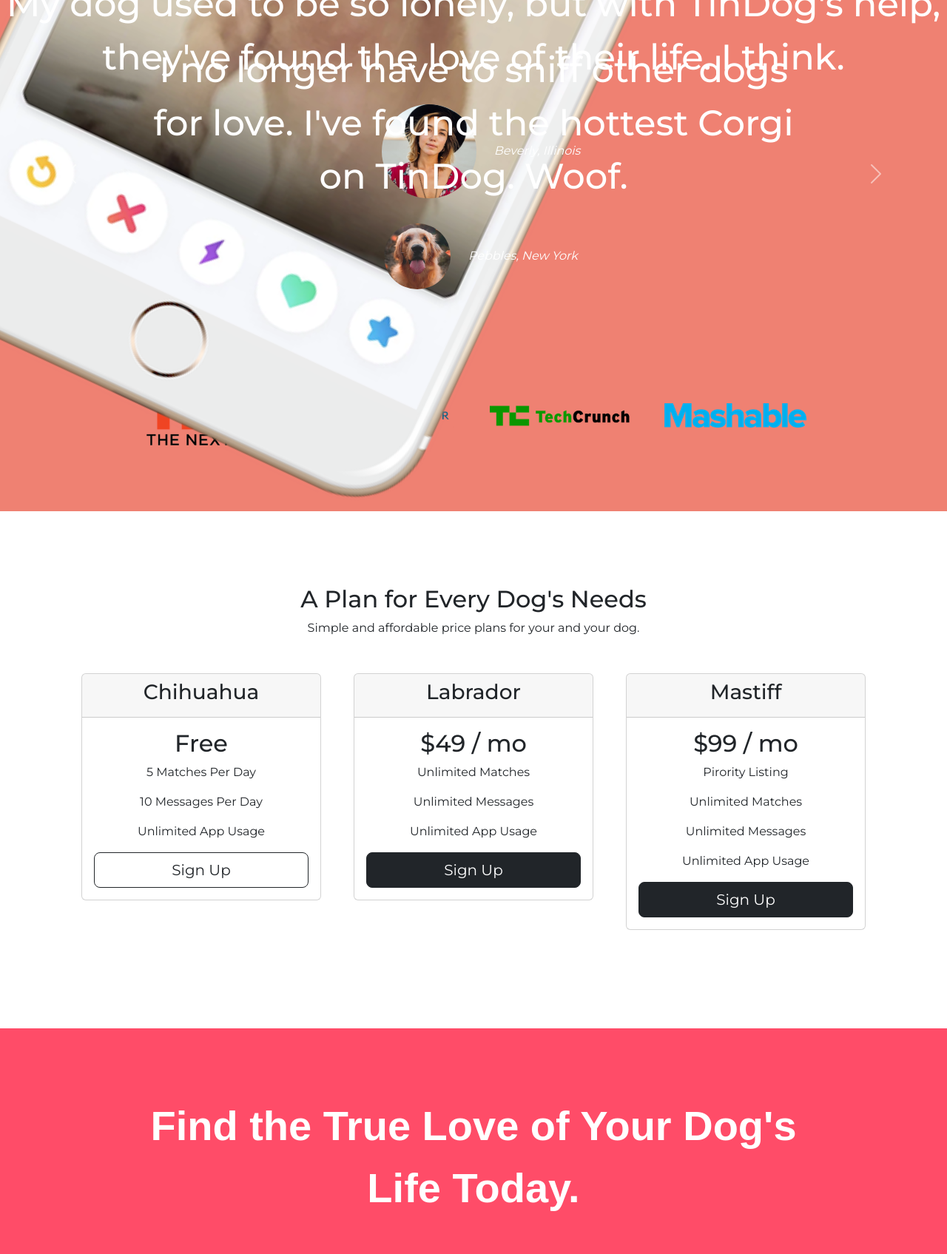
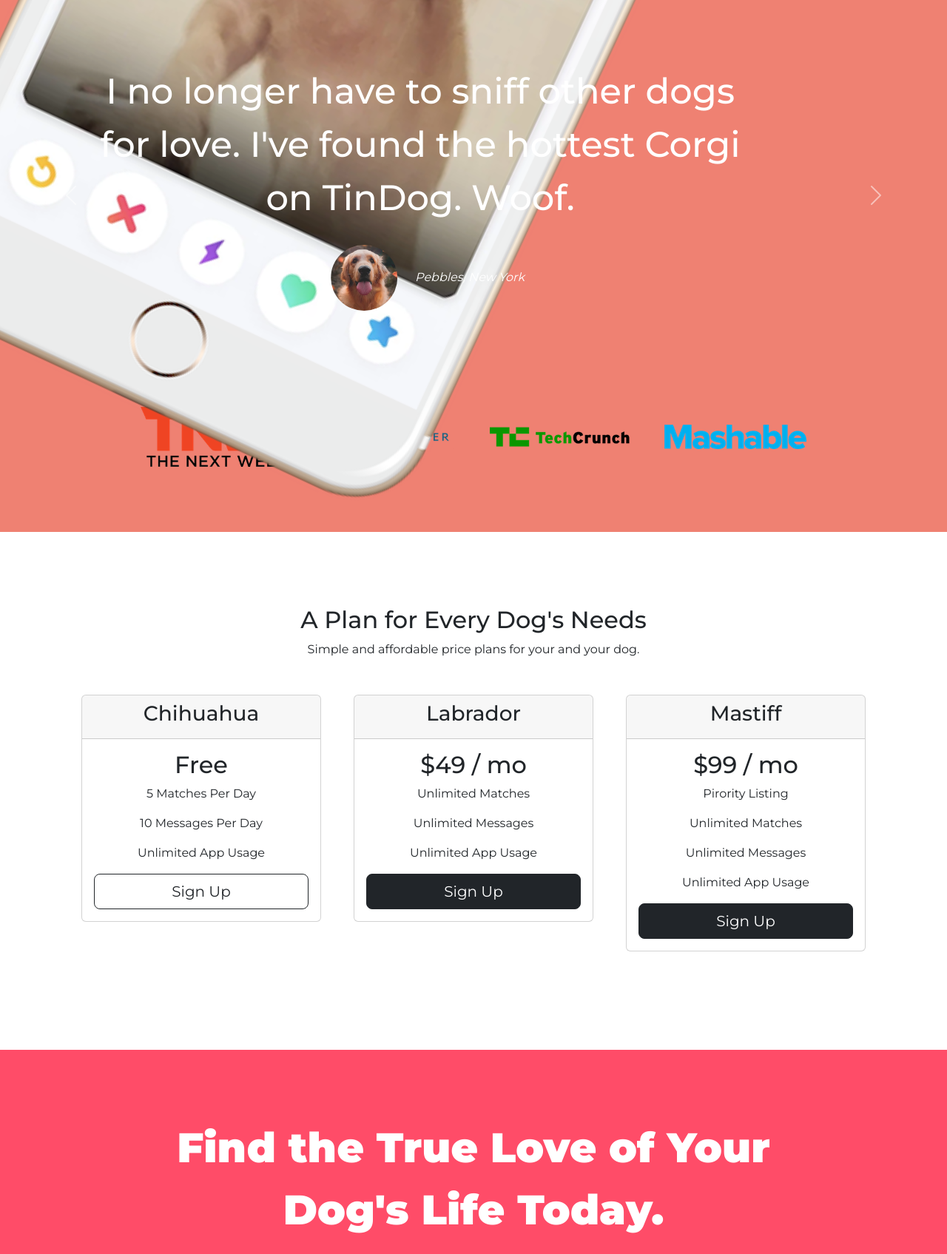
Before and after one commit to DatsOlena/TinDog, a plain HTML site: page index.html in a window 1280 px wide. Shown: the part 1105-2800 px from the top of the page at 74% size. Drawn offline with nearby package versions, Linux system fonts and the light colour scheme.

Commit message:
Code refactoring

```diff
--- a/css/styles.css
+++ b/css/styles.css
@@ -1,21 +1,27 @@
 body {
     font-family: 'Montserrat', sans-serif;
+    text-align: center;
 }
 
-#title {
+h1, h2, h3, h4, h5, h6 {
+
+}
+
+/* Container */
+
+.container-fluid {
+    padding: 7% 15%;
+}
+
+/* Sections */
+
+.white-section {
+    background-color: #fff;
+}
+
+.colored-section {
     background-color: #ff4c68;
     color: #fff;
-}
-
-.title-text {
-    font-family: 'Montserrat', sans-serif;
-    font-weight: 900;
-    font-size: 3.5rem;
-    line-height: 1.5;
-}
-
-.container-fluid {
-    padding: 3% 15% 7%;
 }
 
 
@@ -40,6 +46,19 @@ body {
     font-size: 1.2rem;
 }
 
+/* Title */
+
+#title .container-fluid {
+    padding: 3% 15% 7%;
+    text-align: left;
+}
+
+.big-title {
+    font-weight: 900;
+    font-size: 3.5rem;
+    line-height: 1.5;
+}
+
 
 /* Download Buttons */
 
@@ -60,19 +79,16 @@ body {
 /* Features Section*/
 
 #features {
-    padding: 7% 15%;
     background-color: #fff;
     position: relative;
     z-index: 1;
 }
 
 .feature-box{
-    text-align: center;
     padding: 5%;
 }
 
 .feature-title {
-    font-family: 'Montserrat-Bold';
     font-size: 1.5rem;
 }
 
@@ -92,17 +108,11 @@ color: #8f8f8f;
 /* Testimonial Section */
 
 #testimonials {
-    text-align: center;
     background-color: #ef8172;
-    color: #fff;
 }
 
-.carousel-item {
-    padding: 7% 15%;
-}
 
 .testimonial-text {
-    font-family: 'Montserrat';
     font-size: 3rem;
     line-height: 1.5;
 }
@@ -114,12 +124,10 @@ color: #8f8f8f;
 }
 
 
-
 /* Press */
 
 #press {
     background-color: #ef8172;
-    text-align: center;
     padding-bottom: 3%;
 }
 
@@ -133,7 +141,6 @@ color: #8f8f8f;
 
 #pricing {
     padding: 100px;
-    text-align: center;
 }
 
 .pricing-column  {
@@ -143,28 +150,10 @@ color: #8f8f8f;
 
 /* Call to Action */
 
-#cta {
-    background-color: #ff4c68;
-    color: #fff;
-    text-align: center;
-    padding: 7% 15%;
-}
-
-.cta-title {
-    font-family: 'Montserrat-Black', sans-serif;
-    font-weight: 900;
-    font-size: 3.5rem;
-    line-height: 1.5;
-    ;
-}
-
-
 /* Footer */
 
 #footer {
     background-color: #fff;
-    text-align: center;
-    padding: 7% 15%;
 }
 
 .social-icon {
--- a/index.html
+++ b/index.html
@@ -25,7 +25,7 @@
 
 <body>
 
-  <section id="title">
+  <section class="colored-section" id="title">
     <div class="container-fluid">
 
       <!-- Nav Bar -->
@@ -58,7 +58,7 @@
       <!-- Title -->
       <div class="row">
         <div class="col-lg-6">
-          <h1 class="title-text">Meet new and interesting dogs nearby.</h1>
+          <h1 class="big-title">Meet new and interesting dogs nearby.</h1>
           <button type="button" class="btn btn-lg btn-dark download-buttons"><i class="fa-brands fa-apple"></i>
             Download</button>
           <button type="button" class="btn btn-lg btn-outline-light download-buttons"><i
@@ -74,7 +74,8 @@
 
   <!-- Features -->
 
-  <section id="features">
+  <section class="white-section" id="features">
+    <div class="container-fluid">
       <div class="row">
         <div class="feature-box col-lg-4">
           <i class="icon fa-solid fa-circle-check fa-4x"></i>
@@ -92,23 +93,24 @@
           <p class="feature-text">Find the love of your dog's life or your money back.</p>
         </div>
       </div>
+    </div>
   </section>
 
 
   <!-- Testimonials -->
 
-  <section id="testimonials">
+  <section class="colored-section" id="testimonials">
 
 
     <div id="testimonial-carousel" class="carousel slide" data-bs-ride="carousel">
       <div class="carousel-inner">
-        <div class="carousel-item active">
+        <div class="carousel-item active container-fluid">
           <h2 class="testimonial-text">I no longer have to sniff other dogs for love. I've found the hottest Corgi on
             TinDog. Woof.</h2>
           <img class="testimonial-image" src="images/dog-img.jpg" alt="dog-profile">
           <em>Pebbles, New York</em>
         </div>
-        <div class=" ">
+        <div class="carousel-item container-fluid">
           <h2 class="testimonial-text">My dog used to be so lonely, but with TinDog's help, they've found the love of
             their life. I think.</h2>
           <img class="testimonial-image" src="images/lady-img.jpg" alt="lady-profile">
@@ -130,7 +132,7 @@
 
   <!-- Press -->
 
-  <section id="press">
+  <section class="colored-section" id="press">
     <img class="press-logo" src="images/tnw.png" alt="tnw-logo">
     <img class="press-logo" src="images/bizinsider.png" alt="biz-insider-logo">
     <img class="press-logo" src="images/techcrunch.png" alt="tc-logo">
@@ -141,7 +143,7 @@
 
   <!-- Pricing -->
 
-  <section id="pricing">
+  <section class="white-section" id="pricing">
 
     <h2>A Plan for Every Dog's Needs</h2>
     <p>Simple and affordable price plans for your and your dog.</p>
@@ -207,27 +209,29 @@
 
   <!-- Call to Action -->
 
-  <section id="cta">
+  <section class="colored-section" id="cta">
+    <div class="container-fluid">
 
-    <h3 class="cta-title">Find the True Love of Your Dog's Life Today.</h3>
+    <h3 class="big-title">Find the True Love of Your Dog's Life Today.</h3>
     <button type="button" class="btn btn-lg btn-dark download-buttons"><i class="fa-brands fa-apple"></i>
       Download</button>
     <button type="button" class="btn btn-lg btn-light download-buttons"><i class="fa-brands fa-google-play"></i>
       Download</button>
-
+    </div>
   </section>
 
 
   <!-- Footer -->
 
-  <footer id="footer">
+  <footer class="white-section" id="footer">
+    <div class="container-fluid">
     <i class="social-icon fa-brands fa-twitter"></i>
     <i class="social-icon fa-brands fa-facebook"></i>
     <i class="social-icon fa-brands fa-instagram"></i>
     <i class="social-icon fa-solid fa-envelope"></i>
 
     <p>© Copyright TinDog</p>
-
+  </div>
   </footer>
 
   <!-- Bootstrap Scripts -->
```
Lines whose indentation alone changed are shown as unchanged.
